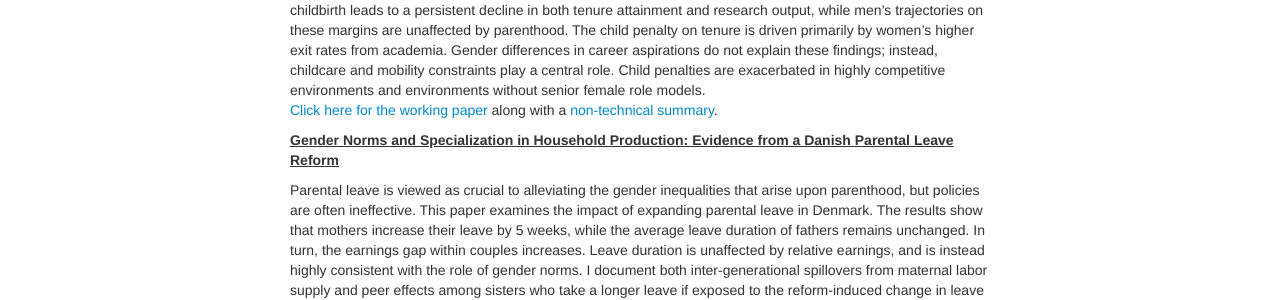
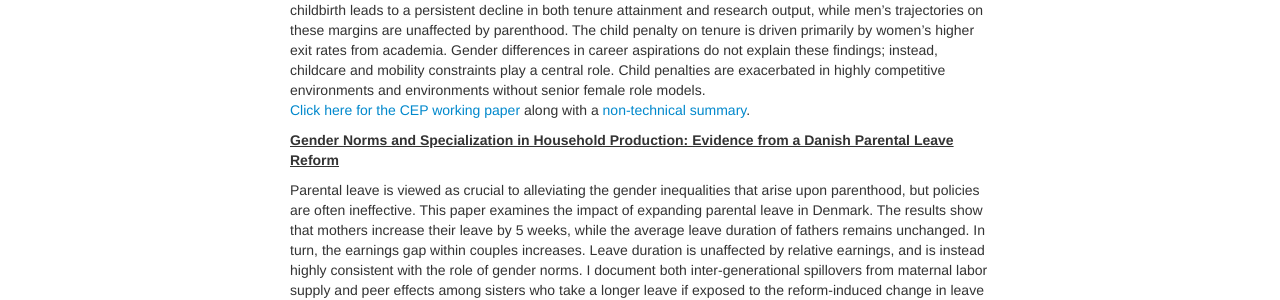
Before and after one commit to annesophielassen/annesophielassen.github.io, a Jekyll site: the page built from pages/research.md, in a window 1280 px wide. Shown: the part 1322-1622 px from the top of the page. Built offline with Jekyll 4.4.1, drawn with Linux system fonts in a browser that asks for light colours.

Commit message:
Update research.md

```diff
--- a/pages/research.md
+++ b/pages/research.md
@@ -37,7 +37,7 @@ We study whether policy can shift gendered beliefs, norms, and labor market outc
 ##### <u>Parenthood and the Career Ladder: Evidence from Academia</u>
 with <a href="https://sites.google.com/site/riaivandic/home"> Ria Ivandic</a>, <a href="https://sites.google.com/view/sofiecairo"> Sofie Cairo</a> and <a href="https://research.hhs.se/esploro/profile/valentina_tartari/overview"> Valentina Tartari</a> <br>
 Persistent gender gaps in the labor market are largely driven by the under-representation of women at the top of most professions. We study how parenthood shapes gender gaps in academic careers using population-wide administrative and survey data linked to productivity and promotion records. Parenthood marks a sharp divergence in academic careers: one in three women exit academia following motherhood. Men also experience a decline in academic employment after fatherhood, but the effects are substantially smaller. For mothers, childbirth leads to a persistent decline in both tenure attainment and research output, while men’s trajectories on these margins are unaffected by parenthood. The child penalty on tenure is driven primarily by women’s higher exit rates from academia. Gender differences in career aspirations do not explain these findings; instead, childcare and mobility constraints play a central role. Child penalties are exacerbated in highly competitive environments and environments without senior female role models.<br>
-<a href="https://opus4.kobv.de/opus4-hsog/frontdoor/deliver/index/docId/6164/file/BSoE_DP_0092.pdf"> Click here for the working paper</a> along with a <a href="https://berlinschoolofeconomics.de/insight/parenthood-and-the-academic-career-ladder-1">non-technical summary</a>.
+<a href="https://cep.lse.ac.uk/pubs/download/dp2160.pdf"> Click here for the CEP working paper</a> along with a <a href="https://berlinschoolofeconomics.de/insight/parenthood-and-the-academic-career-ladder-1">non-technical summary</a>.
 <br>
 
 ##### <u>Gender Norms and Specialization in Household Production: Evidence from a Danish Parental Leave Reform</u>
```
